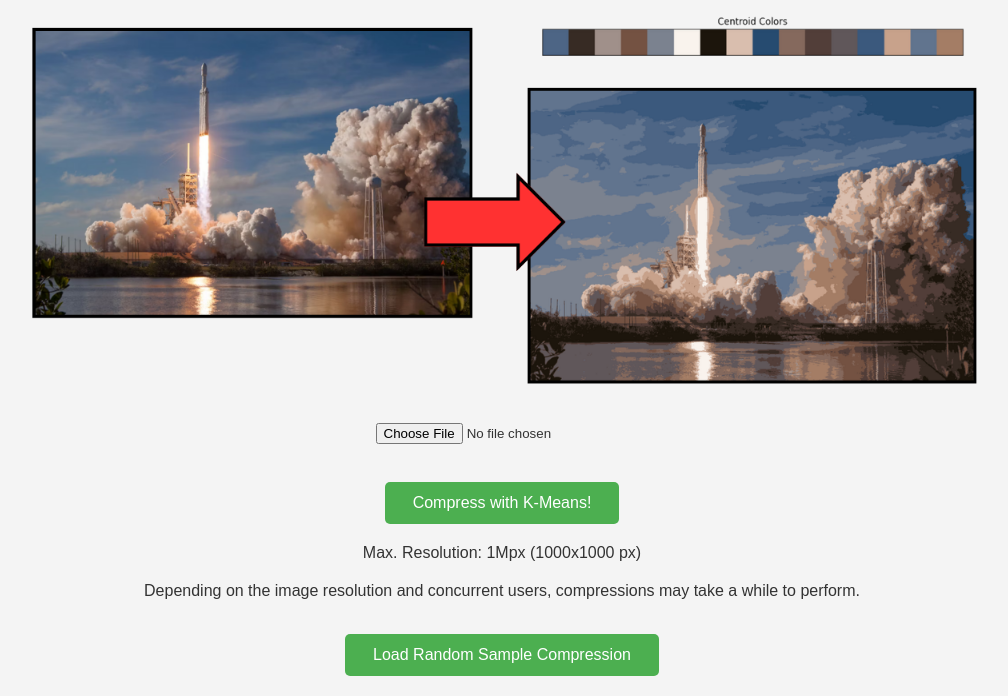
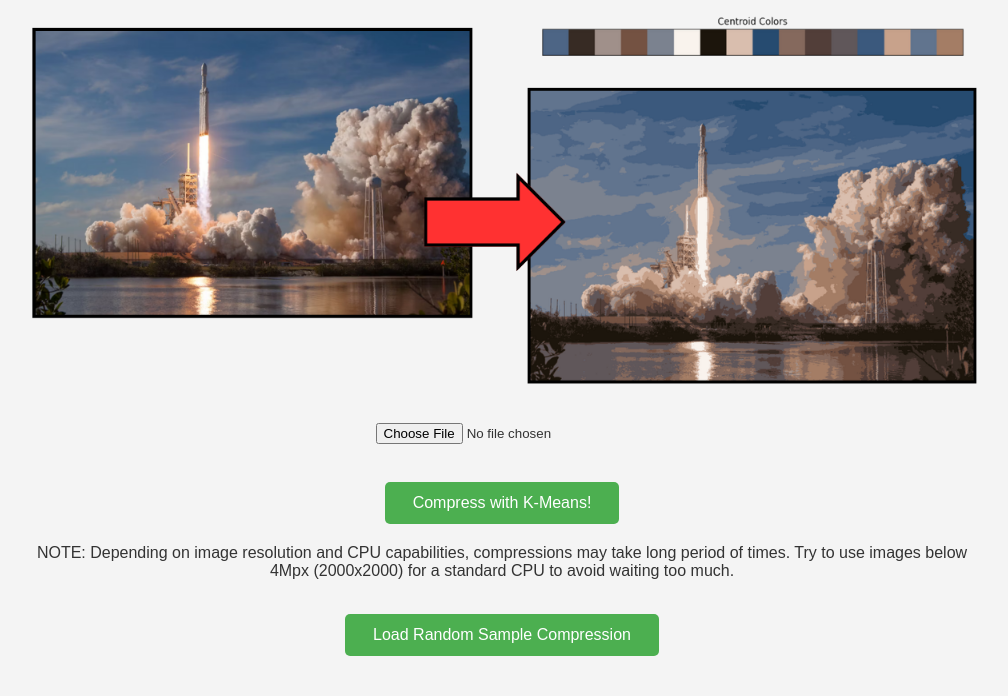
Before and after one commit to rodmarkun/K-Means-Image-Compressor, a Flask app: page / in a window 1280 px wide. Shown: the part 135-831 px from the top of the page, without its empty margins (138-1146 px from the left). After the commit the page ends 791 px from the top, so only its background shows below. Run offline with Flask 3, Linux system fonts and the light colour scheme; some libraries are stand-ins or nearby versions.

Commit message:
Small changes

```diff
--- a/compressor.py
+++ b/compressor.py
@@ -48,8 +48,11 @@ def plot_kMeans_RGB(X, centroids):
     return fig
 
 def show_centroid_colors(centroids):
+    lum = 0.299 * centroids[:, 0] + 0.587 * centroids[:, 1] + 0.114 * centroids[:, 2]
+    sorted_centroids = centroids[np.argsort(lum)]
+
     fig, ax = plt.subplots(figsize=(8, 2))
-    palette = np.expand_dims(centroids, axis=0)
+    palette = np.expand_dims(sorted_centroids, axis=0)
     ax.imshow(palette)
     ax.set_xticks([])
     ax.set_yticks([])
--- a/templates/upload.html
+++ b/templates/upload.html
@@ -15,8 +15,7 @@
             <input type="file" name="file" accept="image/png"><br>
             <input type="submit" value="Compress with K-Means!">
         </form>
-        <p class="image-description">Max. Resolution: 1Mpx (1000x1000 px)</p>
-        <p class="image-description">Depending on the image resolution and concurrent users, compressions may take a while to perform.</p>
+        <p class="image-description">NOTE: Depending on image resolution and CPU capabilities, compressions may take long period of times. Try to use images below 4Mpx (2000x2000) for a standard CPU to avoid waiting too much.</p>
         <br>
         <form id="uploadForm" action="/load_sample" method="get">
             <button type="submit">Load Random Sample Compression</button>
```
Also changed, not shown: compressed/compressed_image_1fd66978-9b00-4c8f-b161-1bfbc698e43c.png (added), compressed/compressed_image_2445492c-2842-4796-bb07-f2f1607d4061.png (added), compressed/compressed_image_4841704a-3ab7-4be8-9972-7a41d404492a.png (added), compressed/compressed_image_52f0dd05-03ce-4f5f-882d-93ba0f930d4d.png (added), compressed/compressed_image_56e8e402-9d0b-4c01-a8f0-ed80a007235f.png (added), compressed/compressed_image_aaf45f9f-c9e6-4287-909e-30be3a1e732d.png (added), compressed/compressed_image_b1b32fa6-abb7-4fc3-a61b-62aa6442ff96.png (added), compressed/compressed_image_c48a5cd8-c4a4-4c0e-b7f2-7377c898fefe.png (added), compressed/compressed_image_e22542a2-5d1f-453f-a34c-1f7bf5fc947f.png (added), compressed/compressed_image_e695b800-d923-4964-8247-8baf014b313b.png (added), data/examples/Astronaut.png (deleted), static/plots/centroid_colors.png, static/plots/kmeans_rgb.png, static/plots/original_vs_compressed.png, 1 more files, 3 other files.
